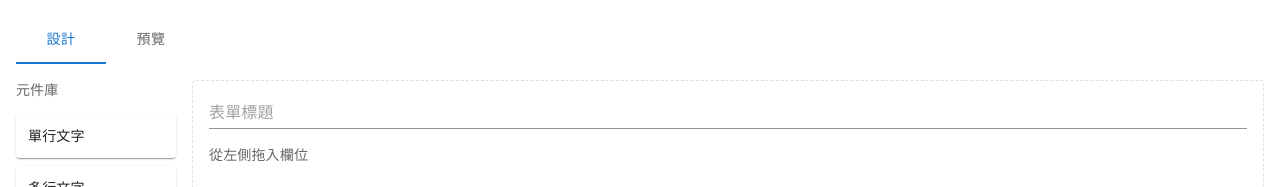
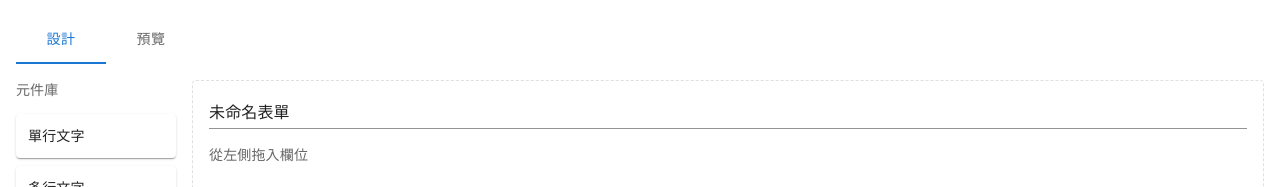
Before and after one commit to TonyHuang0327/dndform-frontend, a Next.js app: page / in a window 1280 px wide. Shown: the top 187 px of the page. Built offline with nearby package versions, Linux system fonts and the light colour scheme.

Commit message:
update: add default value to formtitle

```diff
--- a/src/components/FormBuilderContent.tsx
+++ b/src/components/FormBuilderContent.tsx
@@ -18,7 +18,7 @@ export default function FormBuilderContent() {
   const [fields, setFields] = useState<FormField[]>([]);
   const [selectedId, setSelectedId] = useState<string | null>(null);
   const [mode, setMode] = useState<Mode>("design");
-  const [formTitle, setFormTitle] = useState("");
+  const [formTitle, setFormTitle] = useState("未命名表單");
 
   function handleDragEnd(event: DragEndEvent) {
     if (mode !== "design") return;
```
